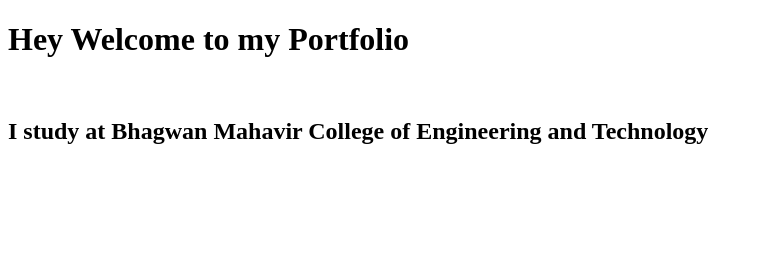
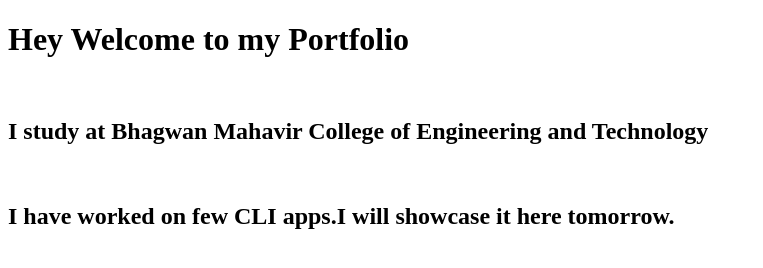
Before and after one commit to UnnatiShah07/unnatishah-site, a plain HTML site: page index.html in a window 1280 px wide. Shown: the whole page, without its empty margins (0-763 px from the left). Drawn offline with Linux system fonts and the light colour scheme.

Commit message:
update details of project

```diff
--- a/index.html
+++ b/index.html
@@ -7,6 +7,7 @@
 </head>
 <body>
     <h1>Hey Welcome to my Portfolio</h1><br>
-    <h2>I study at Bhagwan Mahavir College of Engineering and Technology</h2>
+    <h2>I study at Bhagwan Mahavir College of Engineering and Technology</h2><br>
+    <h2>I have worked on few CLI apps.I will showcase it here tomorrow.</h2>
 </body>
 </html>
```
